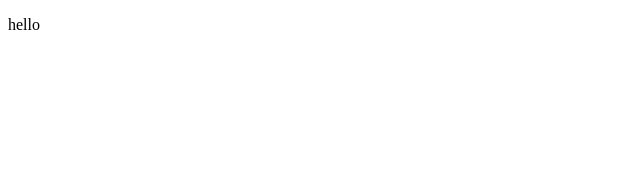
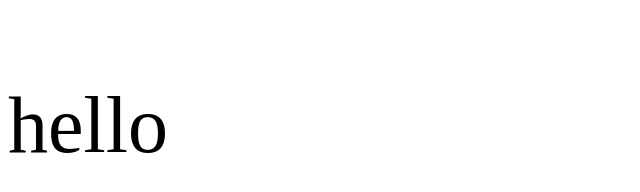
Before and after one commit to yashiou/yashiou.github.io, a plain HTML site: page indel.html in a window 1280 px wide. Shown: the whole page, without its empty margins (0-640 px from the left). Drawn offline with Linux system fonts and the light colour scheme.

Commit message:
新增屬性 style 設定文字大小80px

```diff
--- a/indel.html
+++ b/indel.html
@@ -5,7 +5,7 @@
     <title>我要高級泡泡浴(測試</title>
 </head>
 <body>
-<P>hello</P>
+<P style="font-size: 80px ">hello</Pstyle>
 
 </body>
 </html>
```
